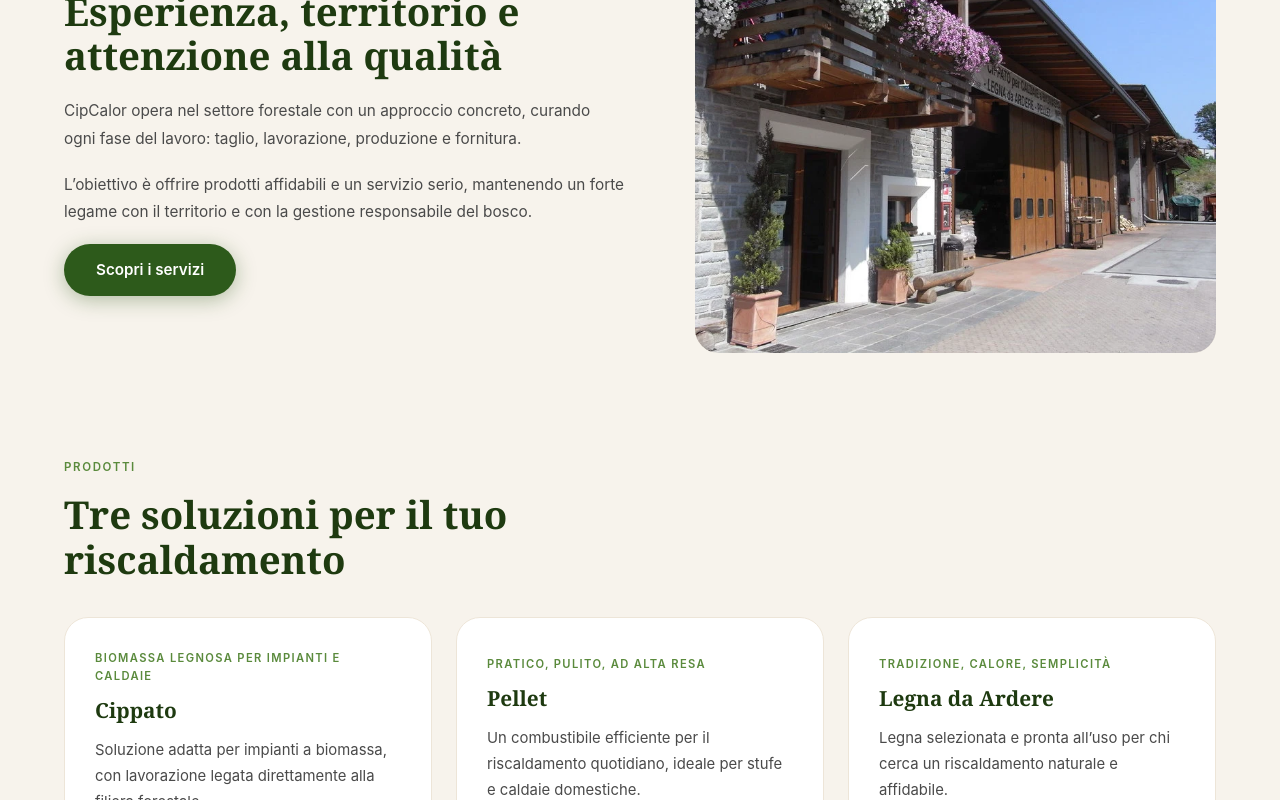
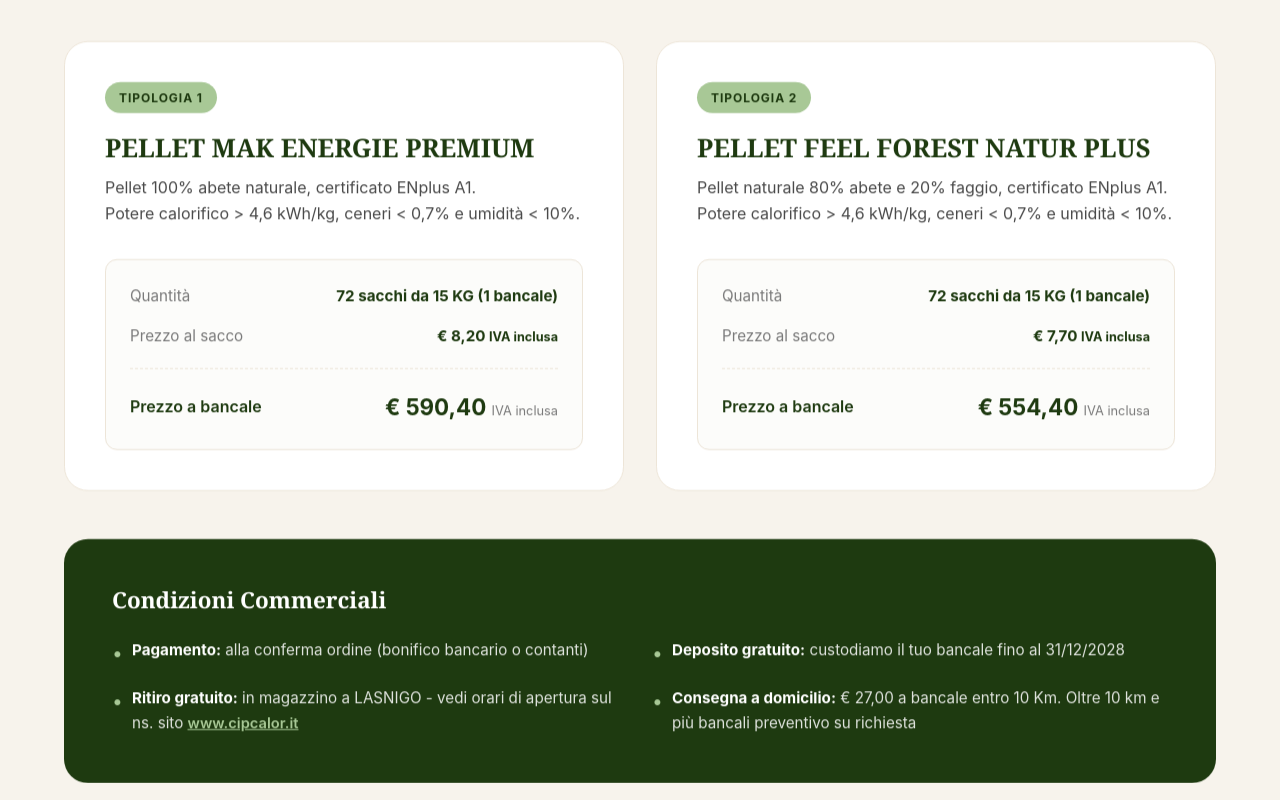
Before and after one commit to sorma/CipCalor, a Next.js app: page / in a window 1280 px wide. Shown: the part 1240-2040 px from the top of the page. Built offline with nearby package versions, Linux system fonts and the light colour scheme.

Commit message:
Aggiunta offerta

```diff
--- a/src/app/page.js
+++ b/src/app/page.js
@@ -126,6 +126,75 @@ export default function Home() {
         </div>
       </section>
 
+      <section className={`${styles.offerSection} container`}>
+        <div className={styles.offerHeader}>
+          <span className={styles.sectionLabel}>Offerta Speciale</span>
+          <h2>Scopri le nostre offerte sul Pellet</h2>
+        </div>
+
+        <div className={styles.offerGrid}>
+          {/* Tipologia 1 */}
+          <div className={styles.offerCard}>
+            <span className={styles.offerBadge}>Tipologia 1</span>
+            <h3>PELLET MAK ENERGIE PREMIUM</h3>
+            <p className={styles.offerDesc}>
+              Pellet 100% abete naturale, certificato ENplus A1.<br />
+              Potere calorifico &gt; 4,6 kWh/kg, ceneri &lt; 0,7% e umidità &lt; 10%.
+            </p>
+
+            <div className={styles.offerPriceBox}>
+              <div className={styles.offerPriceRow}>
+                <span>Quantità</span>
+                <strong>72 sacchi da 15 KG (1 bancale)</strong>
+              </div>
+              <div className={styles.offerPriceRow}>
+                <span>Prezzo al sacco</span>
+                <strong>€ 8,20 <small>IVA inclusa</small></strong>
+              </div>
+              <div className={styles.offerPriceTotal}>
+                <span>Prezzo a bancale</span>
+                <strong>€ 590,40 <small>IVA inclusa</small></strong>
+              </div>
+            </div>
+          </div>
+
+          {/* Tipologia 2 */}
+          <div className={styles.offerCard}>
+            <span className={styles.offerBadge}>Tipologia 2</span>
+            <h3>PELLET FEEL FOREST NATUR PLUS</h3>
+            <p className={styles.offerDesc}>
+              Pellet naturale 80% abete e 20% faggio, certificato ENplus A1.<br />
+              Potere calorifico &gt; 4,6 kWh/kg, ceneri &lt; 0,7% e umidità &lt; 10%.
+            </p>
+
+            <div className={styles.offerPriceBox}>
+              <div className={styles.offerPriceRow}>
+                <span>Quantità</span>
+                <strong>72 sacchi da 15 KG (1 bancale)</strong>
+              </div>
+              <div className={styles.offerPriceRow}>
+                <span>Prezzo al sacco</span>
+                <strong>€ 7,70 <small>IVA inclusa</small></strong>
+              </div>
+              <div className={styles.offerPriceTotal}>
+                <span>Prezzo a bancale</span>
+                <strong>€ 554,40 <small>IVA inclusa</small></strong>
+              </div>
+            </div>
+          </div>
+        </div>
+
+        <div className={styles.offerConditions}>
+          <h3>Condizioni Commerciali</h3>
+          <ul>
+            <li><strong>Pagamento:</strong> alla conferma ordine (bonifico bancario o contanti)</li>
+            <li><strong>Deposito gratuito:</strong> custodiamo il tuo bancale fino al 31/12/2028</li>
+            <li><strong>Ritiro gratuito:</strong> in magazzino a LASNIGO - vedi orari di apertura sul ns. sito <Link href="/" className={styles.textLink}>www.cipcalor.it</Link></li>
+            <li><strong>Consegna a domicilio:</strong> € 27,00 a bancale entro 10 Km. Oltre 10 km e più bancali preventivo su richiesta</li>
+          </ul>
+        </div>
+      </section>
+
       <section className={`${styles.about} container`}>
         <div className={styles.aboutText}>
           <span className={styles.sectionLabel}>Chi siamo</span>
--- a/src/app/page.module.css
+++ b/src/app/page.module.css
@@ -244,6 +244,168 @@
   letter-spacing: 0.1em;
   text-transform: uppercase;
   color: var(--text-light);
+}
+
+/* OFFER SECTION */
+.offerSection {
+  padding: 80px 24px 0;
+  animation: fadeUpSoft 0.8s ease forwards;
+  will-change: opacity, transform;
+}
+
+.offerHeader {
+  text-align: center;
+  max-width: 700px;
+  margin: 0 auto 48px;
+}
+
+.offerHeader h2 {
+  font-size: clamp(1.8rem, 3vw, 2.8rem);
+  color: var(--green-dark);
+  line-height: 1.15;
+}
+
+.offerGrid {
+  display: grid;
+  grid-template-columns: repeat(2, 1fr);
+  gap: 32px;
+  margin-bottom: 48px;
+}
+
+.offerCard {
+  background: var(--white);
+  border: 1px solid var(--cream-dark);
+  border-radius: var(--radius-lg);
+  padding: 40px;
+  transition: transform 0.25s ease, box-shadow 0.25s ease;
+}
+
+.offerCard:hover {
+  transform: translateY(-4px);
+  box-shadow: 0 18px 40px rgba(19, 39, 15, 0.08);
+}
+
+.offerBadge {
+  display: inline-block;
+  padding: 6px 14px;
+  background: var(--green-pale);
+  color: var(--green-dark);
+  border-radius: 20px;
+  font-size: 0.75rem;
+  font-weight: 700;
+  letter-spacing: 0.08em;
+  text-transform: uppercase;
+  margin-bottom: 20px;
+}
+
+.offerCard h3 {
+  font-size: 1.6rem;
+  color: var(--green-dark);
+  margin-bottom: 12px;
+}
+
+.offerDesc {
+  font-size: 1rem;
+  color: var(--text-mid);
+  line-height: 1.6;
+  margin-bottom: 32px;
+}
+
+.offerPriceBox {
+  background: #fcfcfa;
+  border-radius: 12px;
+  padding: 24px;
+  border: 1px solid var(--cream-dark);
+}
+
+.offerPriceRow {
+  display: flex;
+  justify-content: space-between;
+  align-items: center;
+  margin-bottom: 16px;
+  font-size: 0.95rem;
+}
+
+.offerPriceRow span {
+  color: var(--text-light);
+}
+
+.offerPriceRow strong {
+  color: var(--green-dark);
+  text-align: right;
+}
+
+.offerPriceTotal {
+  display: flex;
+  justify-content: space-between;
+  align-items: center;
+  margin-top: 20px;
+  padding-top: 20px;
+  border-top: 1px dashed var(--cream-dark);
+}
+
+.offerPriceTotal span {
+  font-size: 1rem;
+  font-weight: 600;
+  color: var(--green-dark);
+}
+
+.offerPriceTotal strong {
+  font-size: 1.4rem;
+  color: var(--green-dark);
+  text-align: right;
+}
+
+.offerPriceTotal small {
+  font-size: 0.8rem;
+  font-weight: 400;
+  color: var(--text-light);
+}
+
+.offerConditions {
+  background: var(--green-dark);
+  color: var(--white);
+  border-radius: var(--radius-lg);
+  padding: 48px;
+}
+
+.offerConditions h3 {
+  font-size: 1.4rem;
+  margin-bottom: 24px;
+}
+
+.offerConditions ul {
+  list-style: none;
+  padding: 0;
+  margin: 0;
+  display: grid;
+  grid-template-columns: 1fr 1fr;
+  gap: 24px;
+}
+
+.offerConditions li {
+  font-size: 0.95rem;
+  line-height: 1.6;
+  color: rgba(255, 255, 255, 0.86);
+  padding-left: 20px;
+  position: relative;
+}
+
+.offerConditions li::before {
+  content: '•';
+  color: var(--green-pale);
+  position: absolute;
+  left: 0;
+  font-size: 1.2rem;
+}
+
+.offerConditions li strong {
+  color: var(--white);
+}
+
+.offerConditions a {
+  color: var(--green-pale);
+  text-decoration: underline;
 }
 
 /* ABOUT */
```
